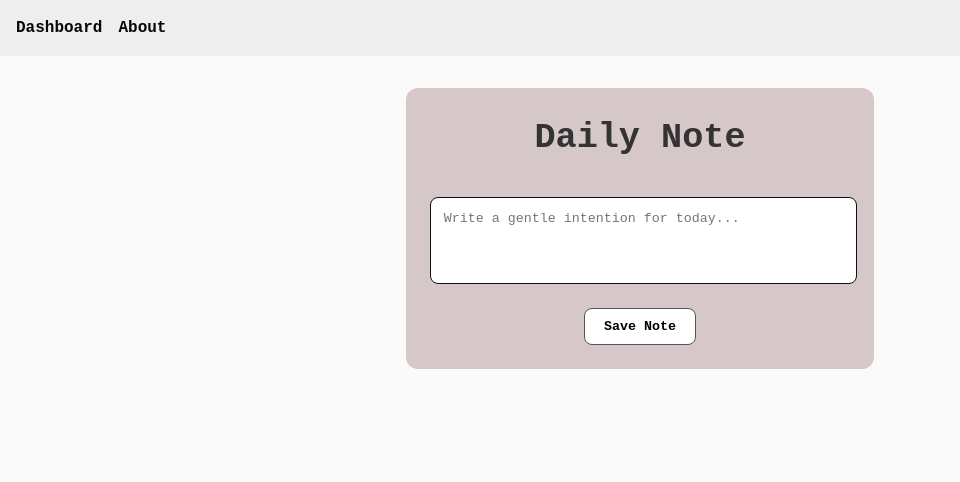
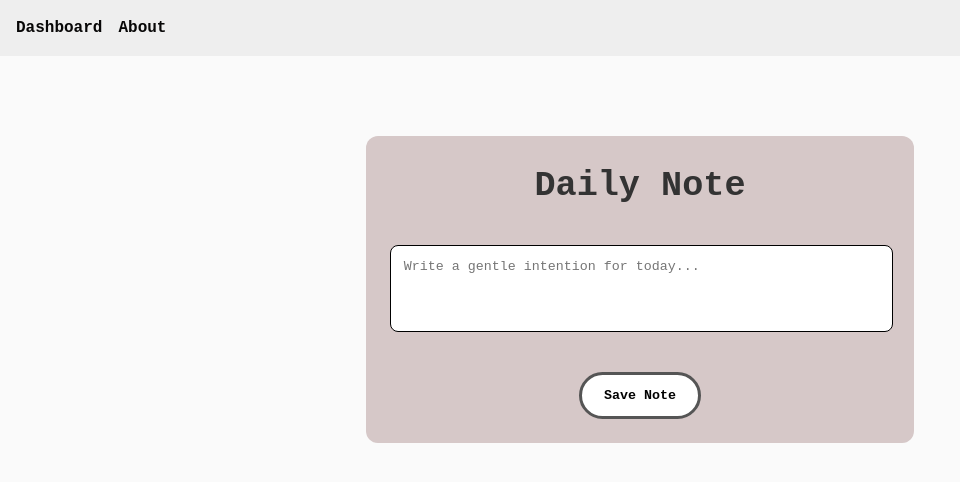
Before and after one commit to natalidahary/react-vite-app, a React (Vite) app in the folder calmspace/: page / in a window 1280 px wide. Shown: the top 482 px of the page, without its empty margins (0-960 px from the left). Built offline with nearby package versions, Linux system fonts and the light colour scheme.

Commit message:
changing styles

```diff
--- a/calmspace/src/components/About.module.css
+++ b/calmspace/src/components/About.module.css
@@ -1,6 +1,6 @@
 .container {
   padding: 5rem;
-  margin: 3rem auto;
+  margin: 5rem auto;
   line-height: 1.6;
   background: #d6c8c8ff;
   border-radius: 12px;
--- a/calmspace/src/components/DailyNote.module.css
+++ b/calmspace/src/components/DailyNote.module.css
@@ -1,6 +1,6 @@
 .container {
-  max-width: 420px;
-  margin: 2rem auto;
+  max-width: 500px;
+  margin: 5rem auto;
   padding: 1.5rem;
   border-radius: 12px;
   background: #d6c8c8ff;
@@ -17,19 +17,19 @@
   width: 95%;
   padding: 0.8rem;
   border-radius: 8px;
-  border: 1px solid #100f0fff;
+  border: 1px solid rgb(0, 0, 0);
   resize: none;
 }
 
 .buttonWrapper {
   text-align: center;
-  margin-top: 1rem;
+  margin-top: 2rem;
 }
 
 .button {
-  padding: 0.6rem 1.2rem;
-  border-radius: 8px;
-  border: 1px solid #555;
+  padding: 0.8rem 1.4rem;
+  border-radius: 30px;
+  border: 3px solid #555;
   background: #fff;
   font-weight: 700;
   cursor: pointer;
@@ -37,7 +37,7 @@
 
 .message {
   margin-top: 1rem;
-  color: #1b5a0dff;
+  color: rgb(19, 5, 6);
   font-size: 1rem;
   text-align: center;
   font-weight: 800;
```
